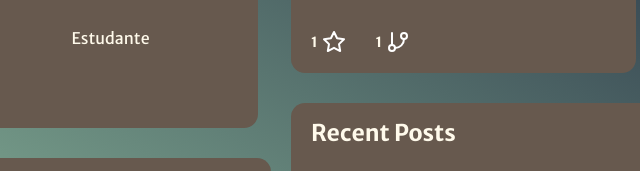
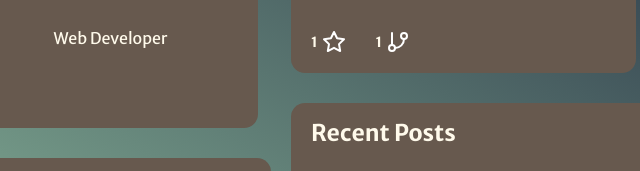
Before and after one commit to Cordeiro-G/meuportifolio, a plain HTML site: page index.html in a window 1280 px wide. Shown: the part 256-427 px from the top of the page, 97-737 px from the left. Drawn offline with Linux system fonts and the light colour scheme.

Commit message:
Update index.html

```diff
--- a/index.html
+++ b/index.html
@@ -15,7 +15,7 @@
         <div id="apresentação">
             <img src="./assets/foto.jpeg" alt="foto">
             <h1> Gabriel Moura</h1>
-                <p>Estudante</p>
+                <p>Web Developer</p>
         </div>
 
 
```
